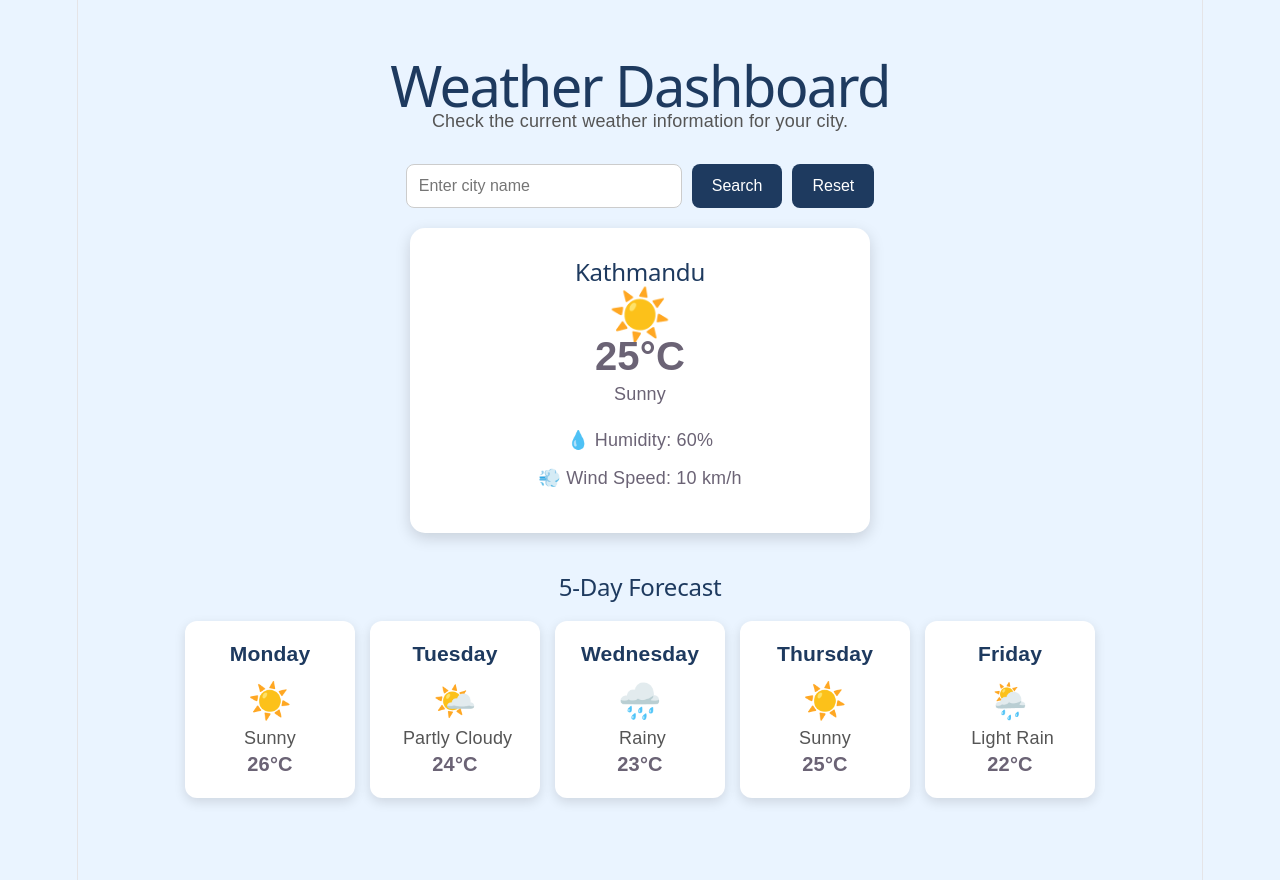
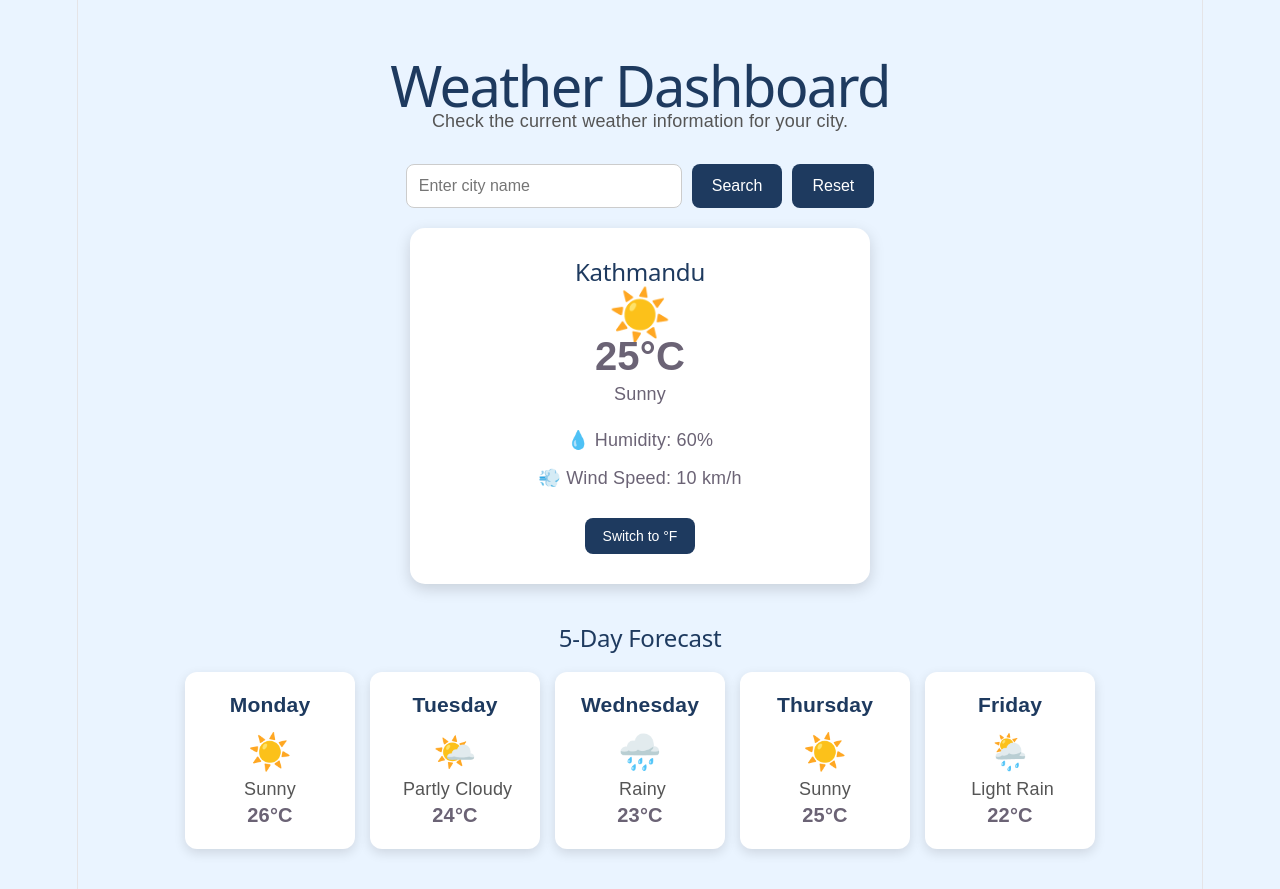
Before and after one commit to Sabinagurung-1221/weather-dashboard, a React (Vite) app: page / in a window 1280 px wide. Built offline with nearby package versions, Linux system fonts and the light colour scheme.

Commit message:
Add temperature unit toggle

```diff
--- a/src/App.css
+++ b/src/App.css
@@ -131,3 +131,17 @@ h1 {
 .reset-button:hover {
   opacity: 0.85;
 }
+.unit-button {
+  margin-top: 15px;
+  padding: 10px 18px;
+  border: none;
+  border-radius: 8px;
+  background: #1e3a5f;
+  color: white;
+  cursor: pointer;
+  font-size: 14px;
+}
+
+.unit-button:hover {
+  opacity: 0.85;
+}
--- a/src/App.jsx
+++ b/src/App.jsx
@@ -1,10 +1,13 @@
 import { useState } from "react";
 import "./App.css";
 
-function App() {
+function App () {
  const [city, setCity] = useState("Kathmandu");
 const [searchCity, setSearchCity] = useState("");
 const [loading, setLoading] = useState(false);
+const [isCelsius, setIsCelsius] = useState(true);
+
+ const temperature = isCelsius ? "25°C" : "77°F";
 
   const forecast = [
     { day: "Monday", temp: "26°C", weather: "☀️ Sunny" },
@@ -61,7 +64,7 @@ const [loading, setLoading] = useState(false);
 
       <div className="weather-icon">☀️</div>
 
-      <h3>25°C</h3>
+      <h3>{temperature}</h3>
 
       <p>Sunny</p>
 
@@ -69,9 +72,18 @@ const [loading, setLoading] = useState(false);
         <p>💧 Humidity: 60%</p>
         <p>💨 Wind Speed: 10 km/h</p>
       </div>
+
+      <button
+  className="unit-button"
+  onClick={() => setIsCelsius(!isCelsius)}
+>
+  Switch to {isCelsius ? "°F" : "°C"}
+</button>
+
     </>
   )}
 </div>
+
 
       <h2 className="forecast-title">5-Day Forecast</h2>
 
```
